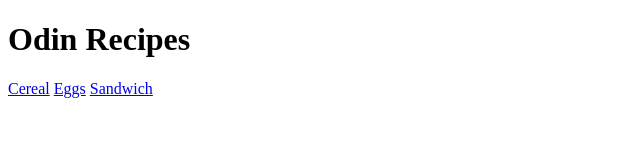
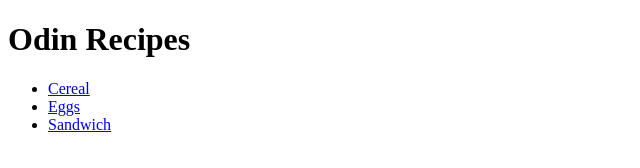
Before and after one commit to i2i2L/odin-recipes, a plain HTML site: page index.html in a window 1280 px wide. Shown: the whole page, without its empty margins (0-640 px from the left). Drawn offline with Linux system fonts and the light colour scheme.

Commit message:
Put recipes into unordered list
Prevents the recipes from being all on one line

```diff
--- a/index.html
+++ b/index.html
@@ -7,8 +7,10 @@
 </head>
 <body>
     <h1>Odin Recipes</h1>
-    <a href="recipes/cereal.html">Cereal</a>
-    <a href="recipes/eggs.html">Eggs</a>
-    <a href="recipes/sandwich.html">Sandwich</a>
+    <ul>
+        <li><a href="recipes/cereal.html">Cereal</a></li>
+        <li><a href="recipes/eggs.html">Eggs</a></li>
+        <li><a href="recipes/sandwich.html">Sandwich</a></li>
+    </ul>
 </body>
 </html>
```
